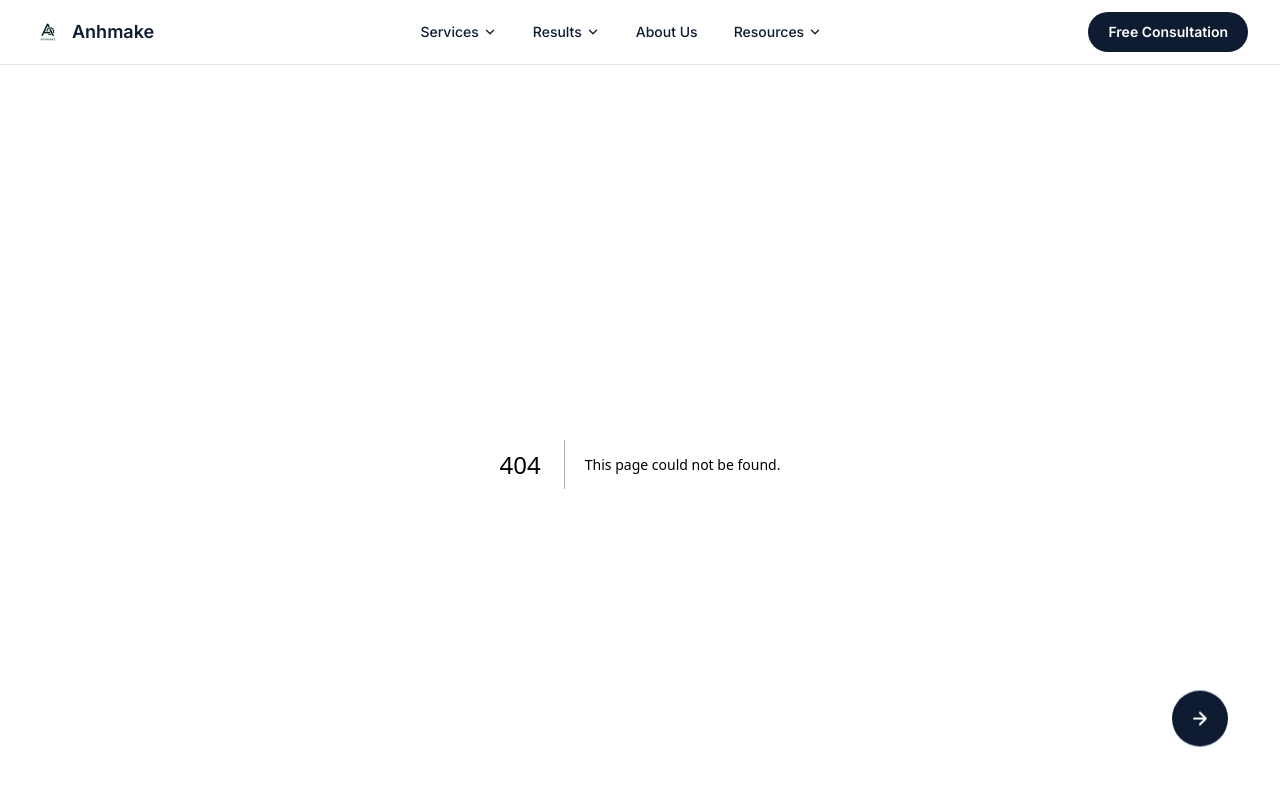
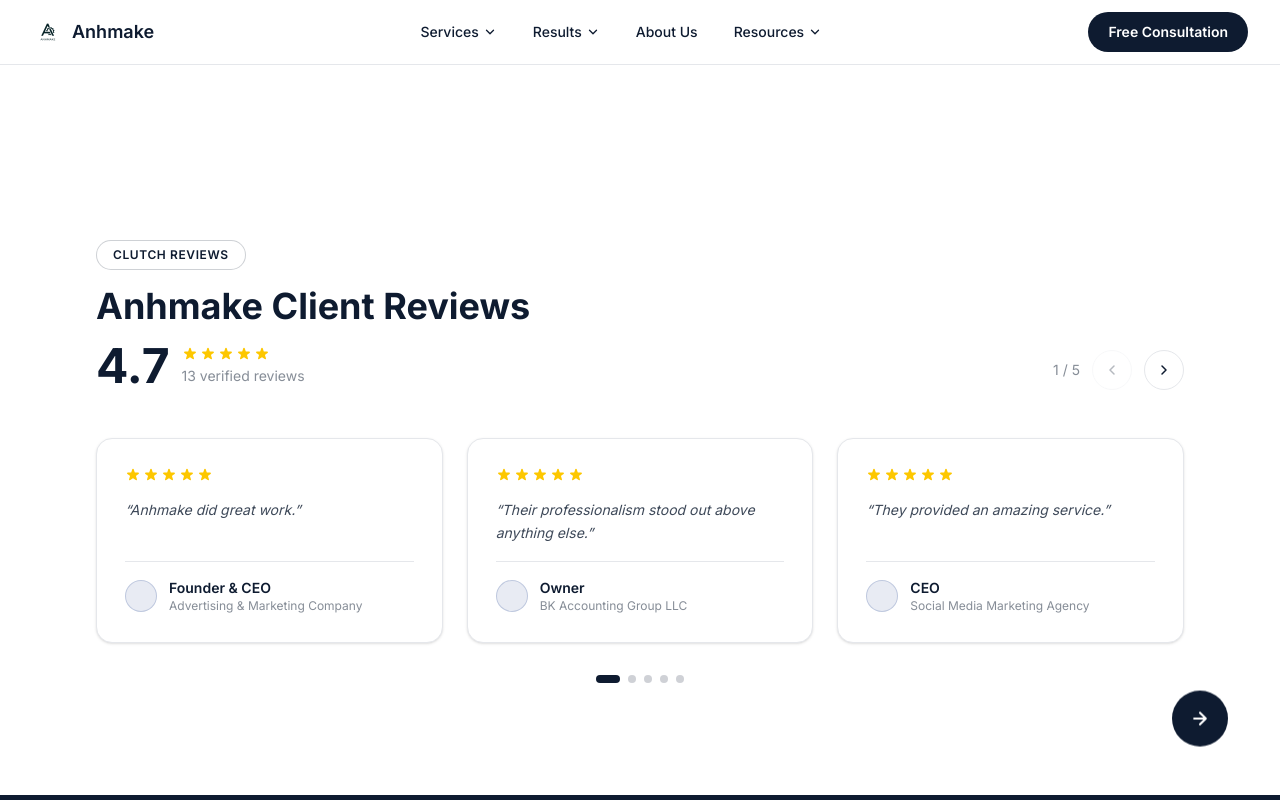
Before and after one commit to borinomi/anhmake, a Next.js app: page /client-reviews in a window 1280 px wide. Before the commit this address had no page. Shown: the top 800 px of the page. Built offline with nearby package versions, Linux system fonts and the light colour scheme.

Commit message:
feat: add case-studies and client-reviews pages, fix Navbar Results links

```diff
--- /dev/null
+++ b/app/case-studies/page.tsx
@@ -0,0 +1,14 @@
+import CaseStudies from "@/components/CaseStudies";
+
+export const metadata = {
+  title: "Case Studies | Anhmake",
+  description: "Real client results from AI and automation projects by Anhmake.",
+};
+
+export default function CaseStudiesPage() {
+  return (
+    <main className="pt-16">
+      <CaseStudies />
+    </main>
+  );
+}
--- /dev/null
+++ b/app/client-reviews/page.tsx
@@ -0,0 +1,110 @@
+"use client";
+
+import { useState } from "react";
+import { reviews, StarRating } from "@/components/Reviews";
+
+const CARDS_VISIBLE = 3;
+
+export default function ClientReviewsPage() {
+  const [page, setPage] = useState(0);
+  const totalPages = Math.ceil(reviews.length / CARDS_VISIBLE);
+  const visible = reviews.slice(
+    page * CARDS_VISIBLE,
+    page * CARDS_VISIBLE + CARDS_VISIBLE
+  );
+
+  return (
+    <main className="pt-16">
+      <section className="py-20 md:py-28 bg-white">
+        <div className="max-w-6xl mx-auto px-4 sm:px-6 lg:px-8">
+          {/* Header */}
+          <div className="flex flex-col sm:flex-row sm:items-end justify-between gap-6 mb-12">
+            <div>
+              <div className="inline-flex items-center gap-2 px-4 py-1.5 mb-4 border border-axe-dark/20 rounded-full text-xs font-semibold text-axe-dark tracking-wider uppercase bg-white">
+                Clutch Reviews
+              </div>
+              <h1 className="text-3xl sm:text-4xl font-bold text-axe-dark">
+                Anhmake Client Reviews
+              </h1>
+              {/* Rating */}
+              <div className="flex items-center gap-3 mt-4">
+                <span className="text-5xl font-bold text-axe-dark">4.7</span>
+                <div>
+                  <StarRating count={5} />
+                  <p className="text-sm text-axe-dark/50 mt-1">
+                    13 verified reviews
+                  </p>
+                </div>
+              </div>
+            </div>
+
+            {/* Navigation */}
+            <div className="flex items-center gap-3 shrink-0">
+              <span className="text-sm text-axe-dark/50">
+                {page + 1} / {totalPages}
+              </span>
+              <button
+                onClick={() => setPage((p) => Math.max(0, p - 1))}
+                disabled={page === 0}
+                aria-label="Previous reviews"
+                className="w-10 h-10 flex items-center justify-center rounded-full border border-gray-200 bg-white hover:bg-axe-dark hover:text-white hover:border-axe-dark disabled:opacity-30 disabled:cursor-not-allowed transition-colors duration-200"
+              >
+                <svg className="w-4 h-4" viewBox="0 0 16 16" fill="none" aria-hidden="true">
+                  <path d="M10 4L6 8l4 4" stroke="currentColor" strokeWidth="1.5" strokeLinecap="round" strokeLinejoin="round" />
+                </svg>
+              </button>
+              <button
+                onClick={() => setPage((p) => Math.min(totalPages - 1, p + 1))}
+                disabled={page >= totalPages - 1}
+                aria-label="Next reviews"
+                className="w-10 h-10 flex items-center justify-center rounded-full border border-gray-200 bg-white hover:bg-axe-dark hover:text-white hover:border-axe-dark disabled:opacity-30 disabled:cursor-not-allowed transition-colors duration-200"
+              >
+                <svg className="w-4 h-4" viewBox="0 0 16 16" fill="none" aria-hidden="true">
+                  <path d="M6 4l4 4-4 4" stroke="currentColor" strokeWidth="1.5" strokeLinecap="round" strokeLinejoin="round" />
+                </svg>
+              </button>
+            </div>
+          </div>
+
+          {/* Cards */}
+          <div className="grid grid-cols-1 md:grid-cols-3 gap-6">
+            {visible.map((review, i) => (
+              <article
+                key={`${page}-${i}`}
+                className="bg-white border border-gray-200 rounded-2xl p-7 flex flex-col gap-4 shadow-sm hover:shadow-md transition-shadow duration-200"
+              >
+                <StarRating count={review.rating} />
+                <blockquote className="text-axe-dark/80 text-sm leading-relaxed flex-1 italic">
+                  &ldquo;{review.quote}&rdquo;
+                </blockquote>
+                <div className="border-t border-gray-200 pt-4 flex items-center gap-3">
+                  <div className="w-8 h-8 rounded-full bg-axe-blue/10 border border-axe-blue/20 shrink-0" aria-hidden="true" />
+                  <div>
+                    <p className="text-sm font-semibold text-axe-dark">{review.reviewer}</p>
+                    <p className="text-xs text-axe-dark/50">{review.company}</p>
+                  </div>
+                </div>
+              </article>
+            ))}
+          </div>
+
+          {/* Page dots */}
+          <div className="flex justify-center gap-2 mt-8" role="tablist" aria-label="Review pages">
+            {Array.from({ length: totalPages }).map((_, i) => (
+              <button
+                key={i}
+                role="tab"
+                aria-selected={i === page}
+                aria-label={`Page ${i + 1}`}
+                onClick={() => setPage(i)}
+                className={`h-2 rounded-full transition-all duration-200 ${
+                  i === page ? "bg-axe-dark w-6" : "bg-axe-dark/20 w-2 hover:bg-axe-dark/40"
+                }`}
+              />
+            ))}
+          </div>
+        </div>
+      </section>
+    </main>
+  );
+}
--- a/components/CaseStudies.tsx
+++ b/components/CaseStudies.tsx
@@ -44,7 +44,7 @@
 
 export default function CaseStudies() {
   return (
-    <section className="py-20 md:py-28 px-4 sm:px-6 lg:px-8">
+    <section id="case-studies" className="py-20 md:py-28 px-4 sm:px-6 lg:px-8">
       <div className="max-w-6xl mx-auto">
         {/* Header */}
         <div className="flex flex-col sm:flex-row sm:items-end justify-between gap-4 mb-12">
--- a/components/Navbar.tsx
+++ b/components/Navbar.tsx
@@ -17,8 +17,8 @@
     label: "Results",
     href: "#",
     dropdown: [
-      { label: "Case Studies", href: "#" },
-      { label: "Client Reviews", href: "#" },
+      { label: "Case Studies", href: "/case-studies" },
+      { label: "Client Reviews", href: "/client-reviews" },
     ],
   },
   { label: "About Us", href: "/about", dropdown: [] },
--- a/components/Reviews.tsx
+++ b/components/Reviews.tsx
@@ -119,7 +119,7 @@
   );
 
   return (
-    <section className="py-20 md:py-28 bg-white">
+    <section id="client-reviews" className="py-20 md:py-28 bg-white">
       <div className="max-w-6xl mx-auto px-4 sm:px-6 lg:px-8">
         {/* Header */}
         <div className="flex flex-col sm:flex-row sm:items-end justify-between gap-6 mb-12">
```
